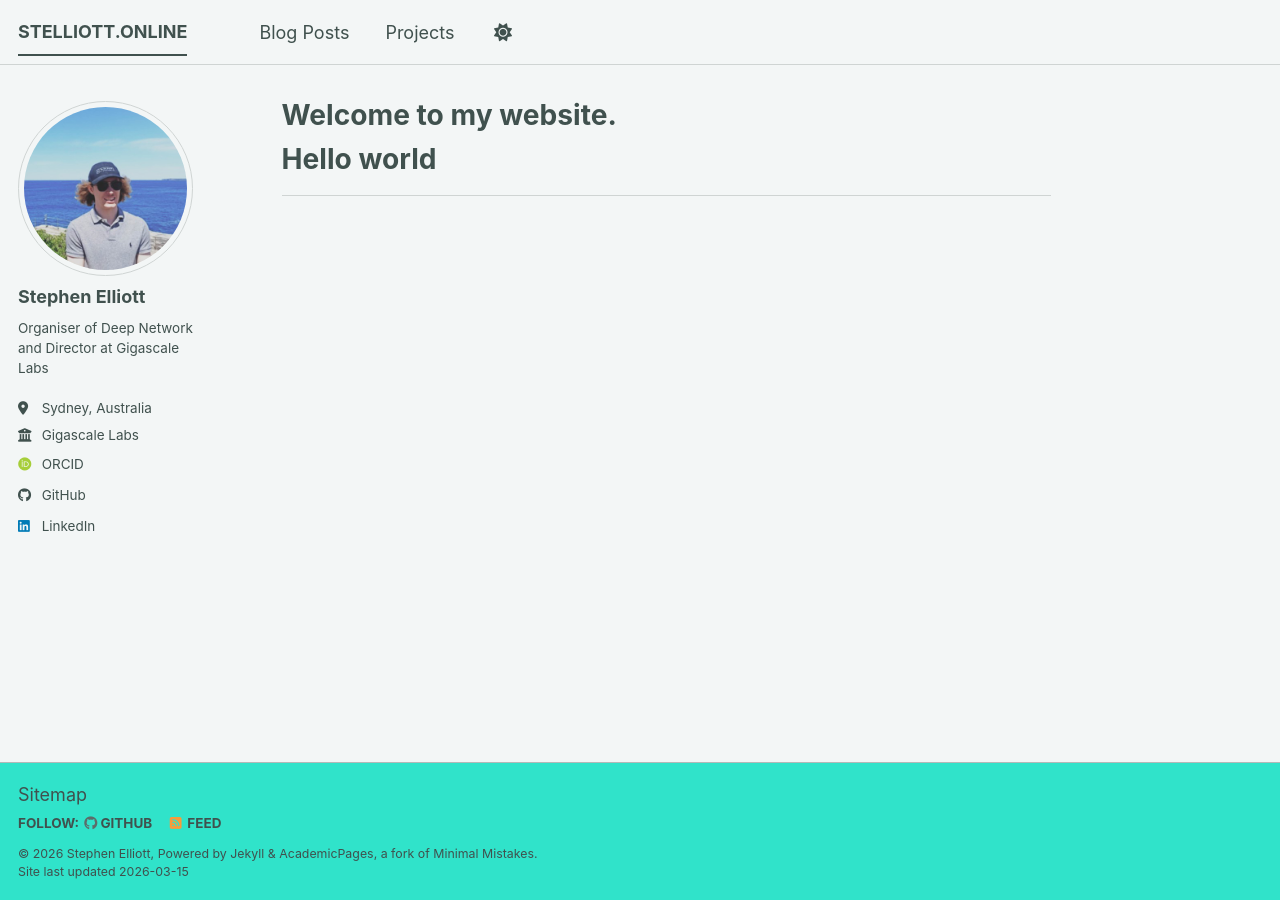
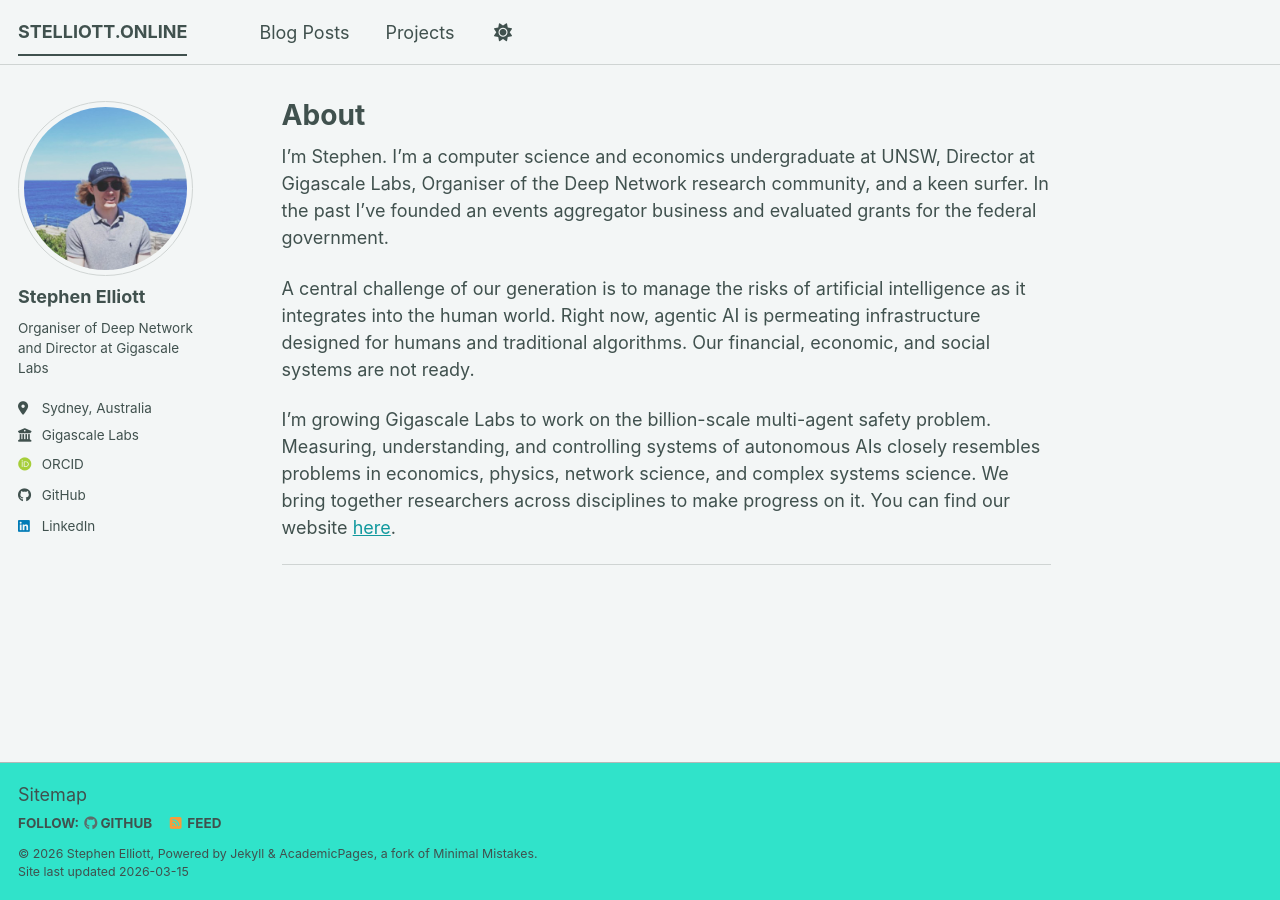
Before and after one commit to one-2/one-2.github.io, a Jekyll site: the page built from _pages/about.md, in a window 1280 px wide. Built offline with Jekyll 4.4.1, drawn with Linux system fonts in a browser that asks for light colours; some web fonts are replaced; a script bundle is joined from its source files by our own code; library files that are not in the unit come from our copies.

Commit message:
about: Add my About page

```diff
--- a/_pages/about.md
+++ b/_pages/about.md
@@ -1,12 +1,16 @@
 ---
 permalink: /
-title: "Welcome to my website."
+title: About
 author_profile: true
 redirect_from:
   - /about/
   - /about.html
 ---
 
-Hello world
-=
+I'm Stephen. I'm a computer science and economics undergraduate at UNSW, Director at Gigascale Labs, Organiser of the Deep Network research community, and a keen surfer. In the past I've founded an events aggregator business and evaluated grants for the federal government.
+
+A central challenge of our generation is to manage the risks of artificial intelligence as it integrates into the human world. Right now, agentic AI is permeating infrastructure designed for humans and traditional algorithms. Our financial, economic, and social systems are not ready.
+
+I'm growing Gigascale Labs to work on the billion-scale multi-agent safety problem. Measuring, understanding, and controlling systems of autonomous AIs closely resembles problems in economics, physics, network science, and complex systems science. We bring together researchers across disciplines to make progress on it. You can find our website [here](https://www.gigascale-labs.org).
+
 ---
```
